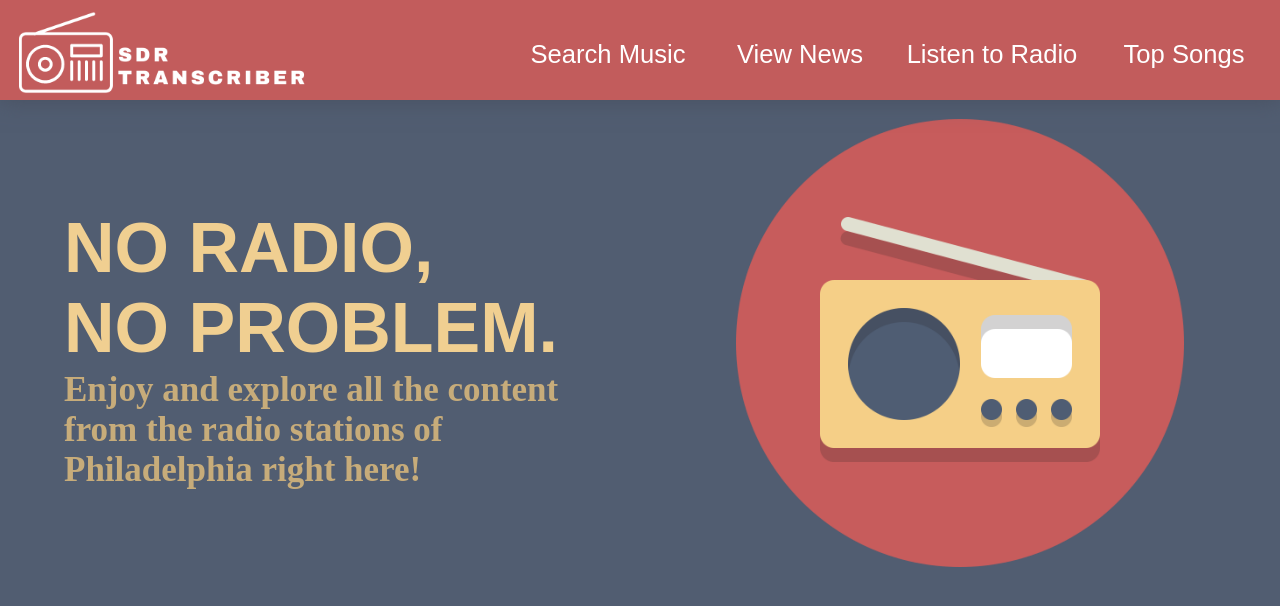
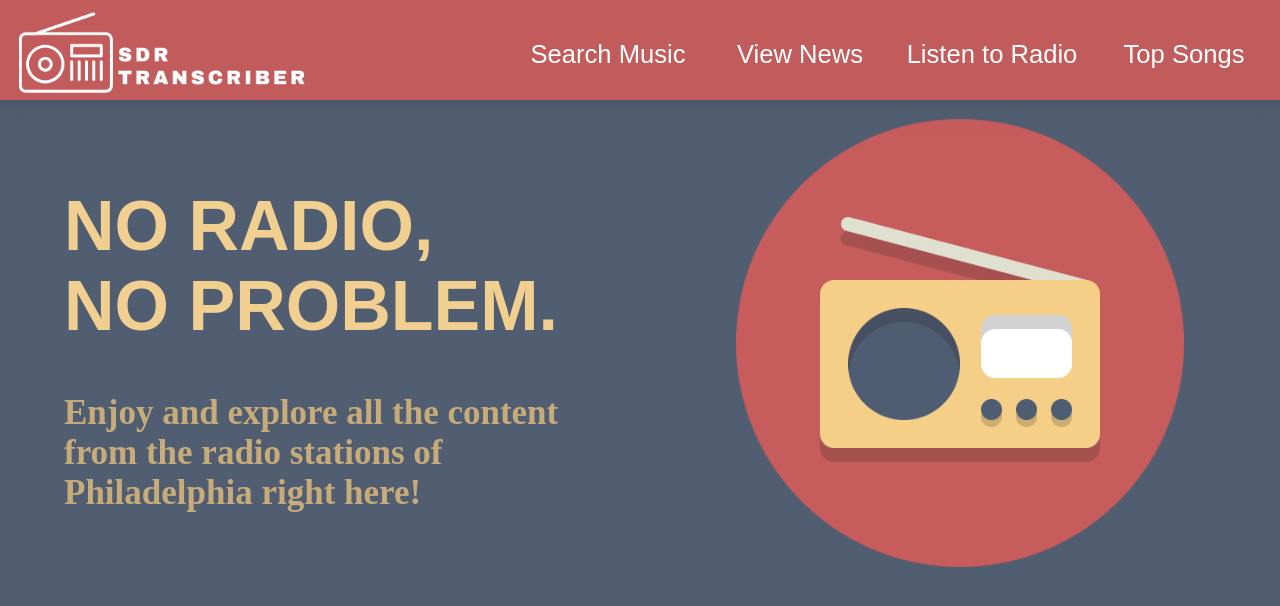
Before and after one commit to warbl/sdrtranscriber, a React (Create React App) app in the folder client/: page / in a window 1280 px wide. Shown: the top 606 px of the page. Built offline with nearby package versions, Linux system fonts and the light colour scheme; no server answers.

Commit message:
made small change to home page styling

```diff
--- a/client/src/components/homePage/homeStyle.css
+++ b/client/src/components/homePage/homeStyle.css
@@ -27,7 +27,6 @@
     font-size: 35px;
     text-align: left;
     color: #C7AC7A;
-    margin-top: -45px;
 }
 
 .content{
```
